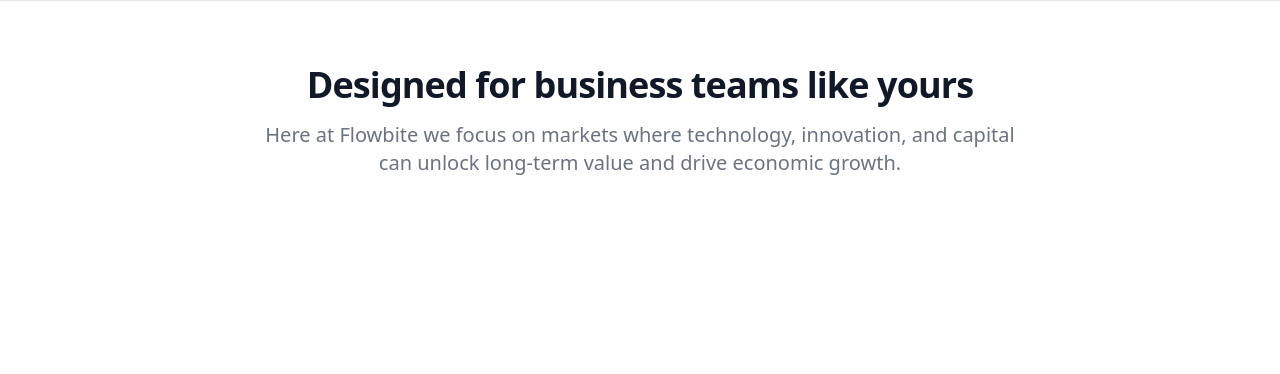
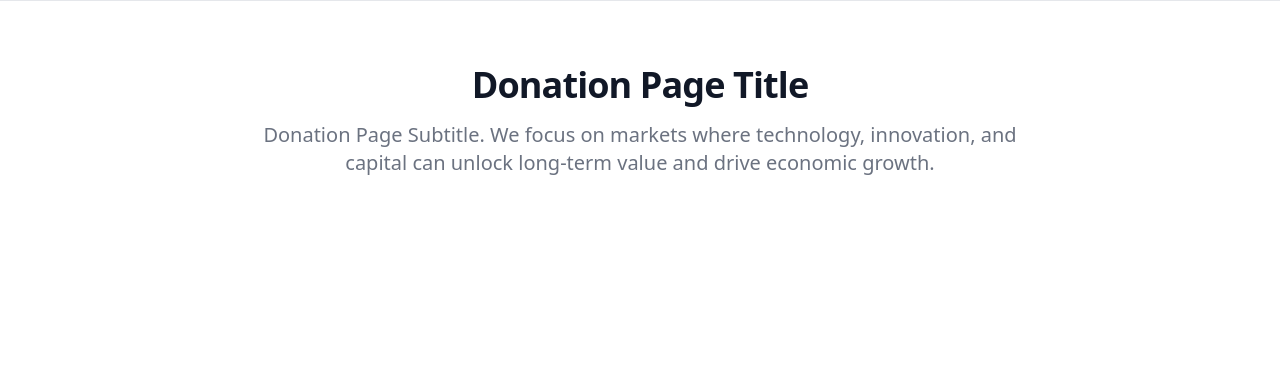
Before and after one commit to aahnik/unison, a Django app: template src/donations/templates/donations/donations.html in a window 1280 px wide. Shown: the part 72-446 px from the top of the page. Run offline with Django 4.2, Linux system fonts and the light colour scheme; the template is opened without the code that fills it, so the values that code supplies are empty; style sheets or scripts are compiled from the project's sources; some libraries are stand-ins or nearby versions.

Commit message:
set more meaningful defaults in donation page

```diff
--- a/src/donations/templates/donations/donations.html
+++ b/src/donations/templates/donations/donations.html
@@ -13,14 +13,14 @@
           {% if donation_config.title %}
             {{ donation_config.title }}
           {% else %}
-            Designed for business teams like yours
+            Donation Page Title
           {% endif %}
         </h2>
         <p class="mb-5 font-light text-gray-500 sm:text-xl dark:text-gray-400">
           {% if donation_config.subtitle %}
             {{ donation_config.subtitle }}
           {% else %}
-            Here at Flowbite we focus on markets where technology, innovation,
+            Donation Page Subtitle. We focus on markets where technology, innovation,
             and capital can unlock long-term value and drive economic growth.
           {% endif %}
         </p>
```
